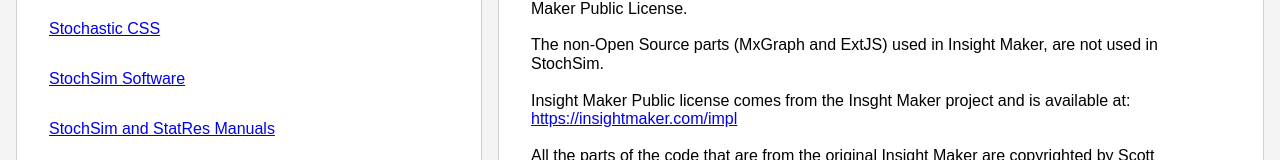
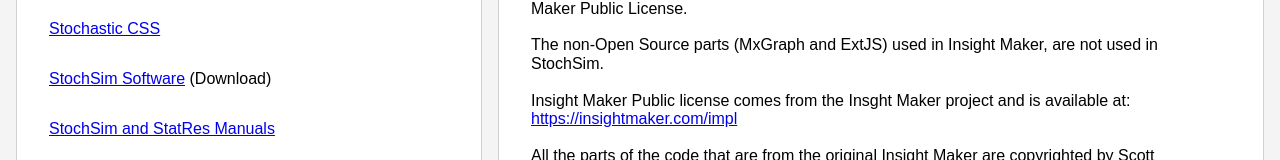
Before and after one commit to stochsd/website_stochsd, a React (Create React App) app: page /stochsim_software in a window 1280 px wide. Shown: the part 454-614 px from the top of the page. Built offline with nearby package versions, Linux system fonts and the light colour scheme.

Commit message:
Clearified link text

```diff
--- a/src/Components/Menu/Menu.js
+++ b/src/Components/Menu/Menu.js
@@ -10,7 +10,7 @@
 			<h1>StochSim</h1>
       <p><a href="/">Purpose of Stochastic CSS</a></p>
       <p><a href="/dummy">Stochastic CSS</a></p>
-      <p><a href="/stochsim_software">StochSim Software</a></p>
+      <p><a href="/stochsim_software">StochSim Software</a> (Download)</p>
       <p><a href="/stochsim_and_statres_manuels">StochSim and StatRes Manuals</a></p>
       <p><a href="/example_models">Example Models</a></p>
 			<img src={Bath} alt={"Bath here"} id="bathImg" />
```
